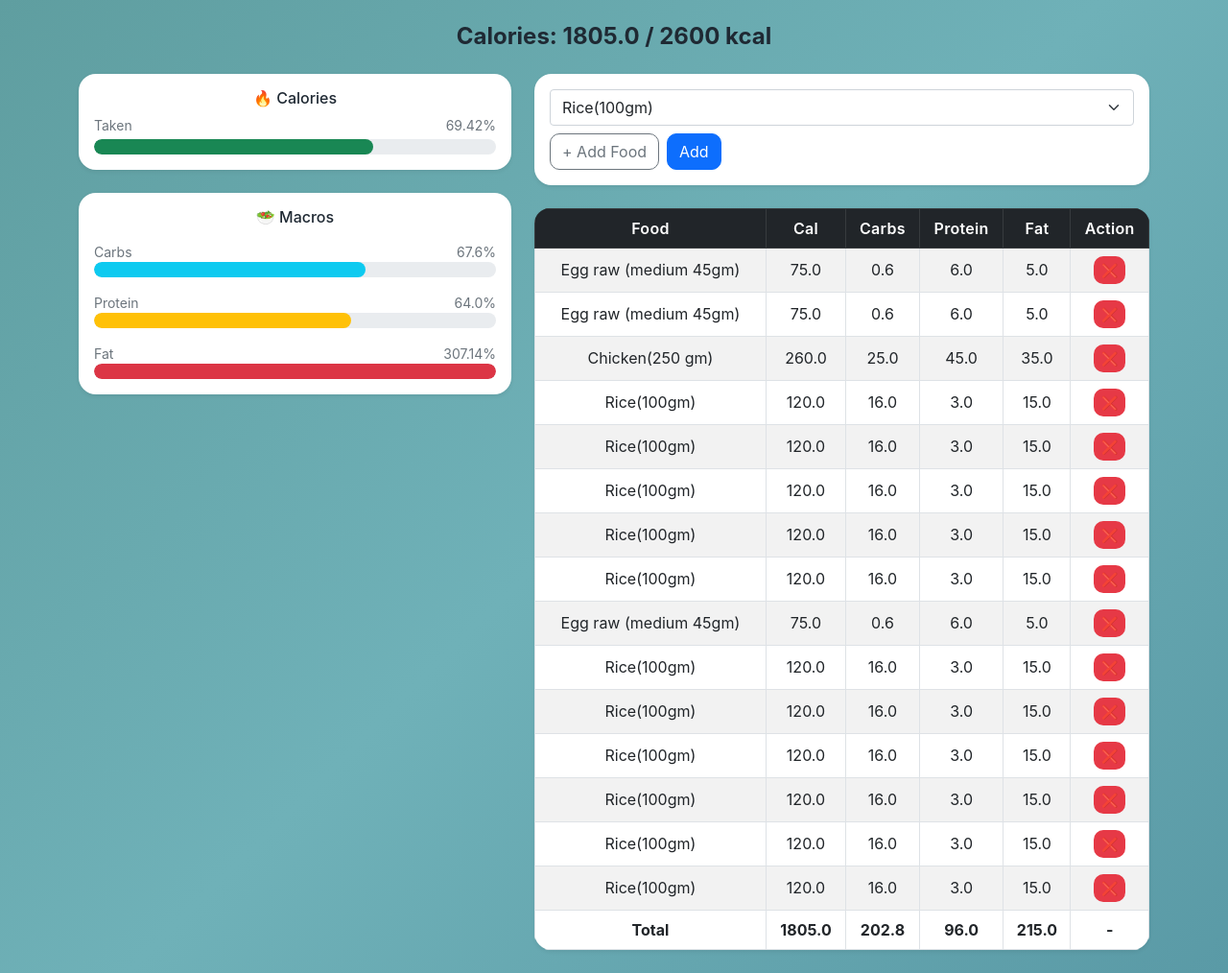
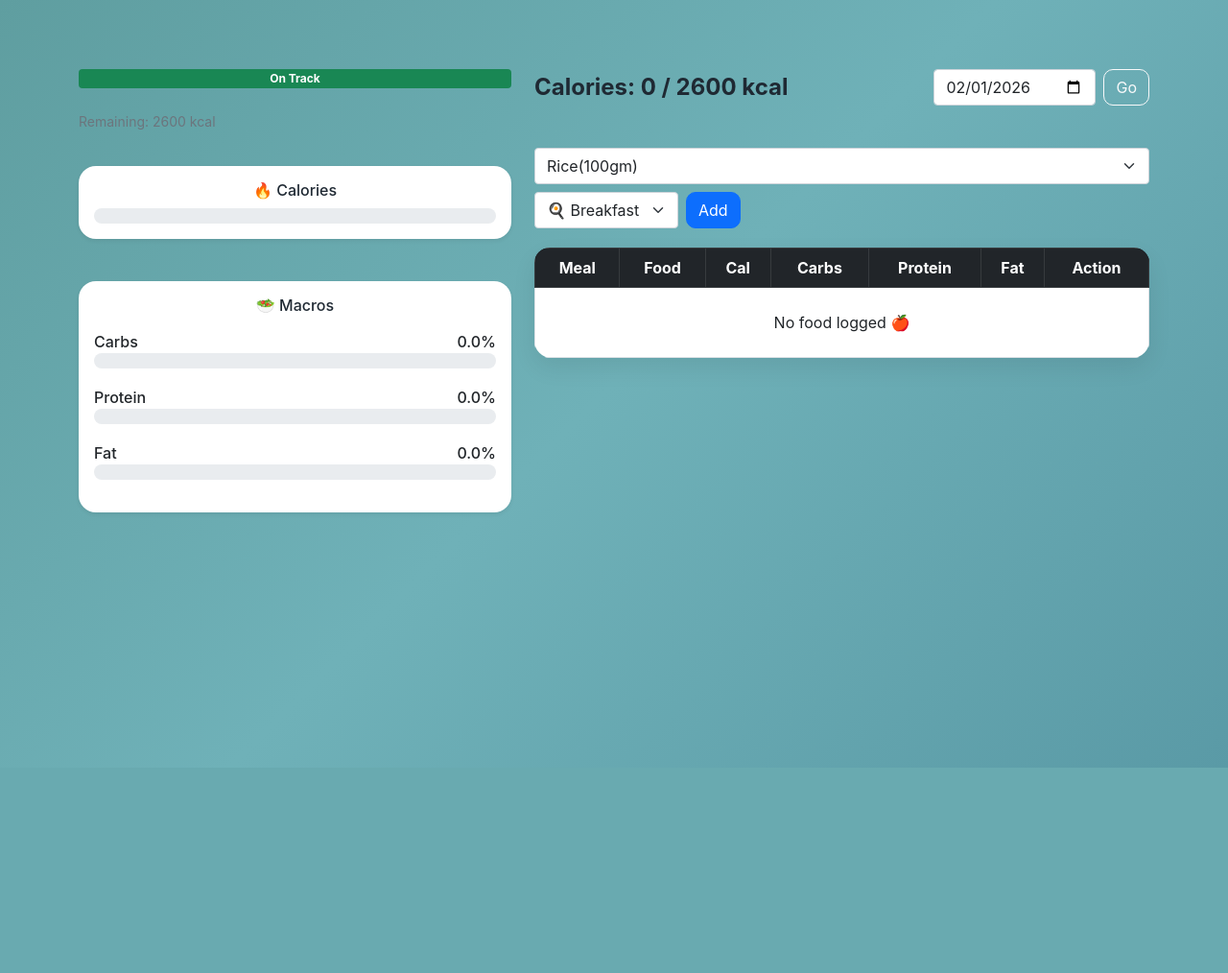
Before and after one commit to aryann003/calorieTracker, a Django app: page / in a window 1280 px wide. Shown: the whole page at 96% size. After the commit the page ends 800 px from the top, so only its background shows below. Run offline with Django 5.2, Linux system fonts and the light colour scheme; a user stored in the database is signed in; data comes from the database, SQL or seed files in the repository; both versions use the stored data as it was after the commit.

Commit message:
inhance in ui and add more features

```diff
--- a/mysite/myapp/static/myapp/css/main.css
+++ b/mysite/myapp/static/myapp/css/main.css
@@ -40,14 +40,23 @@
  */
 
 
+ /* Grid rhythm */
+.left-column,
+.right-column {
+  display: flex;
+  flex-direction: column;
+  gap: 20px;
+}
+
+
 
       /* Equal height cards on left side */
 .left-card {
-  min-height: 220px;
+  min-height: 120px;
 }
 
 .macros-card {
-  min-height: 320px;
+  min-height: 250px;
 }
 
 body {
@@ -96,22 +105,6 @@ table {
   overflow: hidden;
 }
 
-.table thead th {
-  font-weight: 600;
-  letter-spacing: 0.3px;
-}
-
-.table tbody tr:hover {
-  background-color: #f1f7f8;
-}
-
-table th,
-table td {
-  vertical-align: middle;
-  padding: 12px;
-}
-
-
 .btn {
   border-radius: 10px;
 }
@@ -133,3 +126,49 @@ h6 {
 .small {
   color: #6c757d;
 }
+
+
+
+
+.macros-card {
+  min-height: 280px;
+  padding-top: 8px;
+}
+
+.macro-row {
+  margin-bottom: 18px;
+}
+
+.macro-label {
+  font-weight: 500;
+  display: flex;
+  justify-content: space-between;
+}
+
+
+
+.progress-bar.carbs {
+  background: linear-gradient(90deg, #4dabf7, #228be6);
+}
+
+.progress-bar.protein {
+  background: linear-gradient(90deg, #f59f00, #f08c00);
+}
+
+.progress-bar.fat {
+  background: linear-gradient(90deg, #fa5252, #e03131);
+}
+
+
+.table thead {
+  background: #1f2933;
+  color: #fff;
+}
+
+.table tbody tr {
+  transition: background 0.15s ease;
+}
+
+.table tbody tr:hover {
+  background-color: #eef6f8;
+}
--- a/mysite/myapp/templates/myapp/index.html
+++ b/mysite/myapp/templates/myapp/index.html
@@ -5,33 +5,41 @@
     <meta charset="UTF-8" />
     <title>Food Tracker</title>
 
-    <!-- Bootstrap -->
     <link
       href="https://cdn.jsdelivr.net/npm/bootstrap@5.0.2/dist/css/bootstrap.min.css"
       rel="stylesheet"
     />
-    <!-- Custom CSS -->
     <link rel="stylesheet" href="{% static 'myapp/css/main.css' %}" />
   </head>
 
   <body>
     <div class="page-wrapper container py-4">
-      <!-- Header -->
+      <br />
+      <br />
+      {% comment %}
+      <h1 class="text-center mb-4 fw-bold">Food Tracker</h1>
+      <br />
+      {% endcomment %} {% comment %}
       <h4 class="text-center mb-4 fw-bold">
         Calories: {{ total_calories }} / {{ CALORIE_GOAL }} kcal
       </h4>
+      {% endcomment %}
 
       <div class="row g-4">
-        <!-- LEFT: GRAPHS -->
-        <div class="col-12 col-lg-5">
+        <!-- LEFT SIDE -->
+        <div class="col-12 col-lg-5 left-column">
           <!-- Calories -->
+          {% if status == "under" %}
+          <span class="badge bg-success">On Track</span>
+          {% else %}
+          <span class="badge bg-danger">Over</span>
+          {% endif %}
+
+          <p class="small mt-1">Remaining: {{ remaining_calories }} kcal</p>
+
           <div class="card mb-4 shadow-sm">
             <div class="card-body">
-              <h6 class="text-center mb-2 fw-semibold">🔥 Calories</h6>
-              <div class="d-flex justify-content-between small mb-1">
-                <span>Taken</span>
-                <span>{{ calPercent }}%</span>
-              </div>
+              <h6 class="text-center">🔥 Calories</h6>
               <div class="progress">
                 <div
                   class="progress-bar bg-success"
@@ -44,45 +52,42 @@
           <!-- Macros -->
           <div class="card shadow-sm">
             <div class="card-body">
-              <h6 class="text-center mb-3 fw-semibold">🥗 Macros</h6>
+              <h6 class="text-center mb-3">🥗 Macros</h6>
 
-              <!-- Carbs -->
-              <div class="mb-3">
-                <div class="d-flex justify-content-between small">
+              <div class="macro-row">
+                <div class="macro-label">
                   <span>Carbs</span>
                   <span>{{ carbPercent }}%</span>
                 </div>
                 <div class="progress">
                   <div
-                    class="progress-bar bg-info"
+                    class="progress-bar carbs"
                     style="width: {{ carbPercent }}%"
                   ></div>
                 </div>
               </div>
 
-              <!-- Protein -->
-              <div class="mb-3">
-                <div class="d-flex justify-content-between small">
+              <div class="macro-row">
+                <div class="macro-label">
                   <span>Protein</span>
                   <span>{{ proteinPercent }}%</span>
                 </div>
                 <div class="progress">
                   <div
-                    class="progress-bar bg-warning"
+                    class="progress-bar protein"
                     style="width: {{ proteinPercent }}%"
                   ></div>
                 </div>
               </div>
 
-              <!-- Fat -->
-              <div>
-                <div class="d-flex justify-content-between small">
+              <div class="macro-row">
+                <div class="macro-label">
                   <span>Fat</span>
                   <span>{{ fatPercent }}%</span>
                 </div>
                 <div class="progress">
                   <div
-                    class="progress-bar bg-danger"
+                    class="progress-bar fat"
                     style="width: {{ fatPercent }}%"
                   ></div>
                 </div>
@@ -91,13 +96,31 @@
           </div>
         </div>
 
-        <!-- RIGHT: CONSUME FOOD -->
-        <div class="col-12 col-lg-7">
-          <!-- Food Form -->
-          <div class="card mb-4 shadow-sm">
-            <div class="card-body">
+        <!-- RIGHT SIDE -->
+        <div class="col-12 col-lg-7 right-column">
+          <!-- DATE -->
+          <div
+            class="d-flex flex-wrap justify-content-between align-items-center mb-4"
+          >
+            <h4 class="fw-bold mb-2 mb-md-0">
+              Calories: {{ total_calories }} / {{ CALORIE_GOAL }} kcal
+            </h4>
+
+            <form method="GET" class="d-flex gap-2 align-items-center">
+              <input
+                type="date"
+                name="date"
+                value="{{ selected_date|date:'Y-m-d' }}"
+                class="form-control"
+              />
+              <button class="btn btn-outline-light">Go</button>
+            </form>
+          </div>
+
+          <!-- ADD FOOD -->
           <form method="POST" class="d-flex flex-wrap gap-2">
             {% csrf_token %}
+
             <select
               name="food_consumed"
               class="form-select flex-grow-1"
@@ -108,26 +131,23 @@
               {% endfor %}
             </select>
 
-                <a
-                  href="{% url 'add_food' %}"
-                  class="btn btn-outline-secondary"
-                >
-                  + Add Food
-                </a>
+            <select name="meal" class="form-select" style="max-width: 150px">
+              <option value="breakfast">🍳 Breakfast</option>
+              <option value="lunch">🍛 Lunch</option>
+              <option value="dinner">🍽 Dinner</option>
+              <option value="snack">🍎 Snack</option>
+            </select>
 
             <button class="btn btn-primary">Add</button>
           </form>
-            </div>
-          </div>
 
-          <!-- Food Table -->
-          <div class="card shadow-sm">
+          <!-- TABLE -->
+          <div class="card">
             <div class="card-body p-0">
-              <table
-                class="table table-striped table-bordered mb-0 text-center"
-              >
+              <table class="table table-bordered text-center mb-0">
                 <thead class="table-dark">
                   <tr>
+                    <th>Meal</th>
                     <th>Food</th>
                     <th>Cal</th>
                     <th>Carbs</th>
@@ -136,10 +156,18 @@
                     <th>Action</th>
                   </tr>
                 </thead>
+                <tbody>
+                  {% if consumed_food %} {% regroup consumed_food by meal as
+                  meal_list %} {% for meal in meal_list %}
+                  <tr class="table-secondary fw-bold">
+                    <td colspan="7" class="text-start ps-3">
+                      🍽 {{ meal.grouper|title }}
+                    </td>
+                  </tr>
 
-                <tbody>
-                  {% for c in consumed_food %}
+                  {% for c in meal.list %}
                   <tr>
+                    <td></td>
                     <td>{{ c.food_consumed.name }}</td>
                     <td>{{ c.food_consumed.calories }}</td>
                     <td>{{ c.food_consumed.carbs }}</td>
@@ -149,31 +177,18 @@
                       <a
                         href="{% url 'delete_consume' c.id %}"
                         class="btn btn-sm btn-danger"
-                        onclick="return confirm('Delete this item?');"
+                        >❌</a
                       >
-                        ❌
-                      </a>
                     </td>
                   </tr>
-                  {% empty %}
+                  {% endfor %} {% endfor %} {% else %}
                   <tr>
-                    <td colspan="6" class="text-muted py-4">
-                      No food consumed yet 🍎
+                    <td colspan="7" class="text-center py-4">
+                      No food logged 🍎
                     </td>
                   </tr>
-                  {% endfor %}
+                  {% endif %}
                 </tbody>
-
-                <tfoot class="fw-bold">
-                  <tr>
-                    <td>Total</td>
-                    <td>{{ total_calories }}</td>
-                    <td>{{ total_carbs }}</td>
-                    <td>{{ total_protein }}</td>
-                    <td>{{ total_fat }}</td>
-                    <td>-</td>
-                  </tr>
-                </tfoot>
               </table>
             </div>
           </div>
--- a/mysite/myapp/views.py
+++ b/mysite/myapp/views.py
@@ -1,8 +1,10 @@
-from urllib import request
 from django.shortcuts import render, redirect, get_object_or_404
 from django.db.models import Sum
+from django.contrib.auth.decorators import login_required
+from django.utils.timezone import now
+from datetime import datetime
+
 from .models import Consume, Food
-from django.contrib.auth.decorators import login_required
 from .forms import FoodForm
 
 
@@ -10,17 +12,33 @@ from .forms import FoodForm
 def index(request):
     foods = Food.objects.filter(user=request.user) | Food.objects.filter(user__isnull=True)
 
+    # ✅ DATE HANDLING
+    date_str = request.GET.get('date')
+    if date_str:
+        selected_date = datetime.strptime(date_str, "%Y-%m-%d").date()
+    else:
+        selected_date = now().date()
+
+    # ✅ ADD FOOD (POST)
     if request.method == 'POST':
         food_id = request.POST.get('food_consumed')
         food = get_object_or_404(Food, id=food_id)
+        meal = request.POST.get('meal')
 
         Consume.objects.create(
             user=request.user,
-            food_consumed=food
+            food_consumed=food,
+            date=selected_date,
+            meal=meal
         )
-        return redirect('index')
 
-    consumed_food = Consume.objects.filter(user=request.user)
+        return redirect(f"/?date={selected_date}")
+
+    # ✅ FETCH CONSUMED FOOD
+    consumed_food = Consume.objects.filter(
+        user=request.user,
+        date=selected_date
+    )
 
     totals = consumed_food.aggregate(
         total_calories=Sum('food_consumed__calories'),
@@ -29,38 +47,40 @@ def index(request):
         total_fat=Sum('food_consumed__fat'),
     )
 
+
+
+    # GOALS
     CALORIE_GOAL = 2600
     CARBS_GOAL = 300
     PROTEIN_GOAL = 150
     FAT_GOAL = 70
 
-    calPercent =0
-    if totals['total_calories']:
-        calPercent = (totals['total_calories'] / CALORIE_GOAL) * 100
+    remaining_calories = CALORIE_GOAL - (totals['total_calories'] or 0)
+    status = "under" if remaining_calories >= 0 else "over"
 
-    carbPercent =0
-    if totals['total_carbs']:
-        carbPercent = (totals['total_carbs'] / CARBS_GOAL) * 100
-
-    proteinPercent =0
-    if totals['total_protein']:
-        proteinPercent = (totals['total_protein'] / PROTEIN_GOAL) * 100
-
-    fatPercent =0
-    if totals['total_fat']:
-        fatPercent = (totals['total_fat'] / FAT_GOAL) * 100
+    # PERCENTAGES
+    calPercent = (totals['total_calories'] or 0) / CALORIE_GOAL * 100
+    carbPercent = (totals['total_carbs'] or 0) / CARBS_GOAL * 100
+    proteinPercent = (totals['total_protein'] or 0) / PROTEIN_GOAL * 100
+    fatPercent = (totals['total_fat'] or 0) / FAT_GOAL * 100
 
     context = {
         'foods': foods,
         'consumed_food': consumed_food,
+        'selected_date': selected_date,
+
         'total_calories': totals['total_calories'] or 0,
         'total_carbs': totals['total_carbs'] or 0,
         'total_protein': totals['total_protein'] or 0,
         'total_fat': totals['total_fat'] or 0,
-        'calPercent': round(calPercent,2),
-        'carbPercent': round(carbPercent,2),
-        'proteinPercent': round(proteinPercent,2),
-        'fatPercent': round(fatPercent,2),
+
+        'calPercent': round(calPercent, 1),
+        'carbPercent': round(carbPercent, 1),
+        'proteinPercent': round(proteinPercent, 1),
+        'fatPercent': round(fatPercent, 1),
+        'remaining_calories': remaining_calories,
+        'status': status,
+
         'CALORIE_GOAL': CALORIE_GOAL,
         'CARBS_GOAL': CARBS_GOAL,
         'PROTEIN_GOAL': PROTEIN_GOAL,
@@ -69,11 +89,13 @@ def index(request):
 
     return render(request, 'myapp/index.html', context)
 
+
 @login_required
 def delete_consume(request, consume_id):
     consume = get_object_or_404(Consume, id=consume_id, user=request.user)
+    date = consume.date
     consume.delete()
-    return redirect('index')
+    return redirect(f"/?date={date}")
 
 
 @login_required
@@ -87,4 +109,5 @@ def add_food(request):
             return redirect('index')
     else:
         form = FoodForm()
+
     return render(request, 'myapp/add_food.html', {'form': form})
```
Also changed, not shown: mysite/myapp/models.py (+18 -0 lines), mysite/db.sqlite3, mysite/myapp/migrations/0004_consume_date.py (added), mysite/myapp/migrations/0005_consume_meal.py (added). Lines whose indentation alone changed are shown as unchanged.
